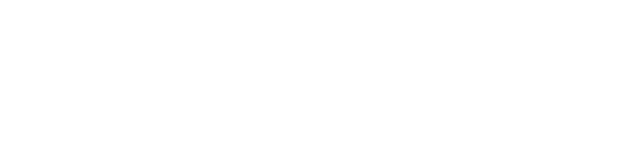
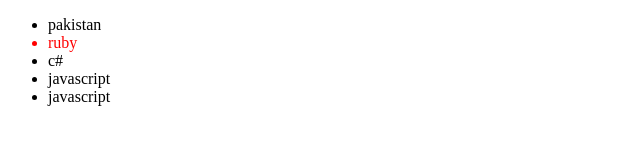
Before and after one commit to Noman-Nom/My_javaScript, a plain HTML site: page 25_Dom3/index.html in a window 1280 px wide. Shown: the whole page, without its empty margins (0-640 px from the left). Drawn offline with Linux system fonts and the light colour scheme.

Commit message:
dom3 completed

```diff
--- a/25_Dom3/index.html
+++ b/25_Dom3/index.html
@@ -7,10 +7,41 @@
 </head>
 <body>
 
+    <ul class="ulist">
+        <li>pakistan</li>
+    </ul>
 
 
+</body>
     <script>
+                const addLang = (langName)=>{
+                        const li = document.createElement('li')
+                        li.innerHTML= `${langName}`
+                        document.querySelector('.ulist').appendChild(li)
+                }
 
+                addLang("cpp")
+                addLang("c#")
+
+                // more optimize method
+
+                const addProgLanguage =(langName)=>{
+                    const li = document.createElement('li')
+                    const addText = document.createTextNode(langName)
+                    li.appendChild(addText)
+
+                    document.querySelector('.ulist').appendChild(li)
+
+
+
+                }
+                addProgLanguage("javascript")
+                addProgLanguage("javascript")
+
+                // edit
+
+                 const lang2 =document.querySelector('li:nth-child(2)')
+                 lang2.style.color = 'red'
+                 lang2.innerHTML = 'ruby'
     </script>
-</body>
 </html>
```
